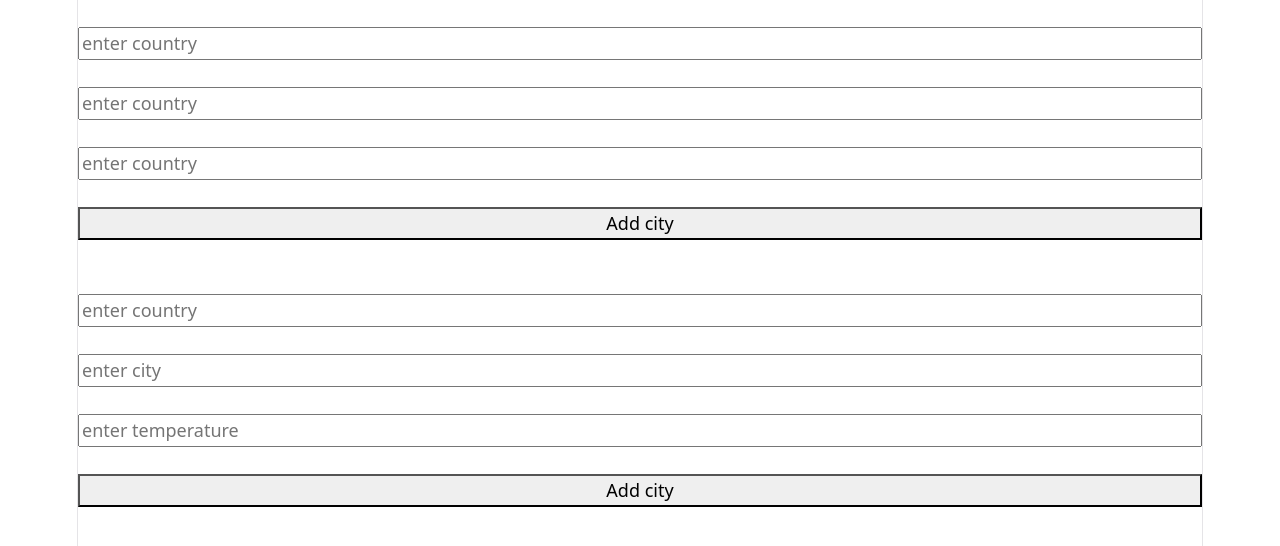
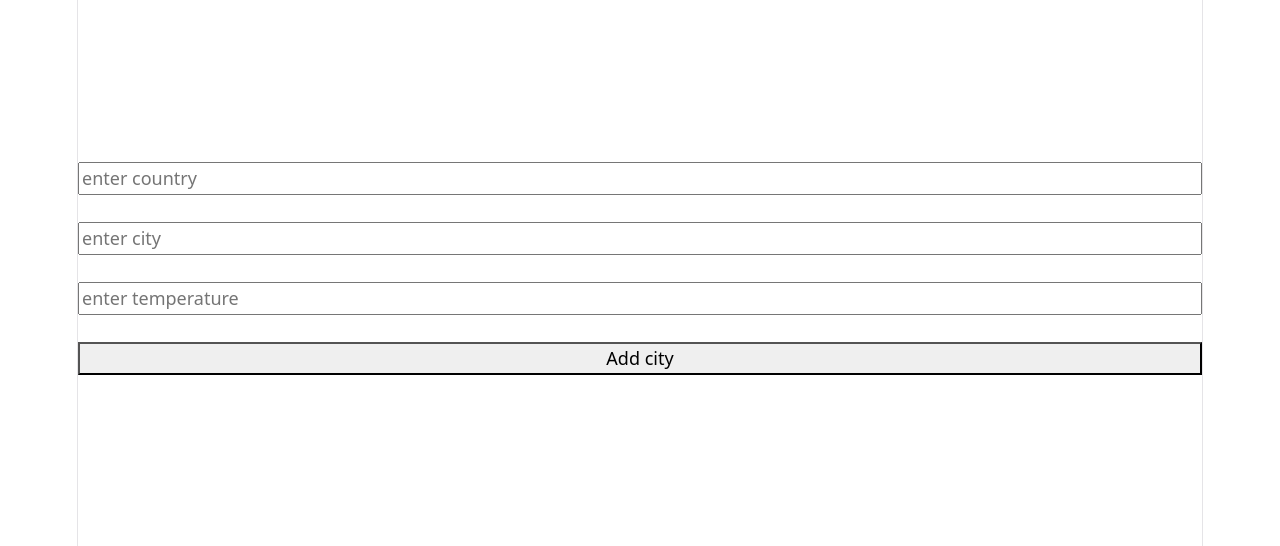
Before and after one commit to BataRaka10/cas-4-domaci-VEZBANJE, a React (Vite) app: page / in a window 1280 px wide. Shown: the top 546 px of the page. Built offline with nearby package versions, Linux system fonts and the light colour scheme.

Commit message:
home work started

```diff
--- a/src/Components/Weather.jsx
+++ b/src/Components/Weather.jsx
@@ -4,34 +4,8 @@ import { useState } from "react";
 
 function Weather() {
 
-    let [country, setCountry] = useState("")
-
-    let [city, setCity] = useState("")
-
-    let [temperature, setTemperature] = useState("")
-
-    let [cities, setCities] = useState([])
 
 
-    function addCity() {
-        console.log(country, city, temperature)
-        if (country === "" || city === "" || temperature === "") {
-            return
-        }
-
-        // zbog spajanja dva arraya = [{ary sa 1 objektom}]
-        const newCity = [{
-            name: city,
-            country: country,
-            temperature: temperature
-        }];
-
-        // cities.push(newCity)
-
-        // spred - za spajanje arraya
-        // postavi gradove - prosledimu [currentCities] - i od toga napravi nov array
-        setCities( currentCities => [...currentCities, ...newCity])
-    }
 
 
     // let [country, setCountry] = useState("");
@@ -65,20 +39,13 @@ function Weather() {
     return (
         <>
             <br />
-            <input type="text" onInput={ (e) => setCountry(e.currentTarget.value) } placeholder="enter country" />
+
             <br />
-            <input type="text" onInput={ (e) => setCity(e.currentTarget.value) } placeholder="enter country" />
             <br />
-            <input type="number" onInput={ (e) => setTemperature(e.currentTarget.value) } placeholder="enter country" />
             <br />
-            <button onClick={addCity}>Add city</button>
             <br />
 
-            <div>
-                { cities.map( city => (
-                    <p>{ city.name }</p>
-                )) }
-            </div>
+
 
             {/* da ispisemo sve gradove */}
             {/* <div>
```
